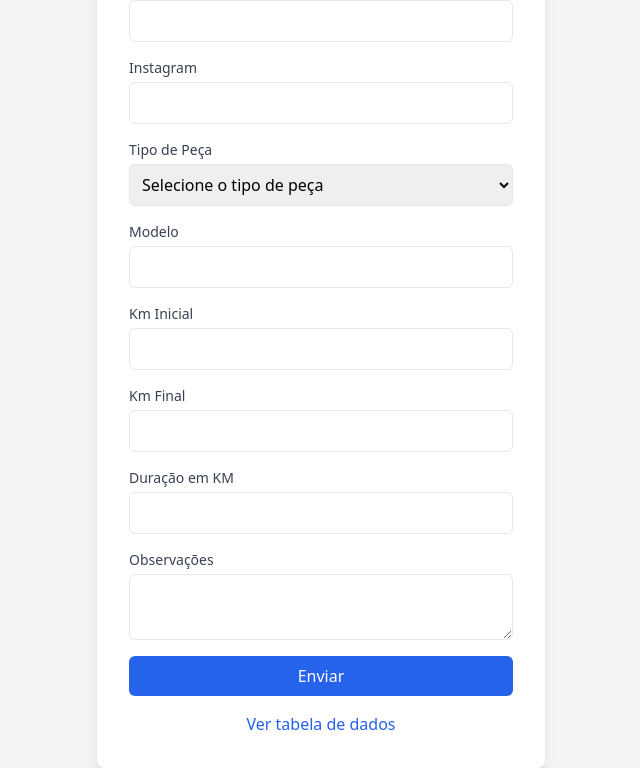
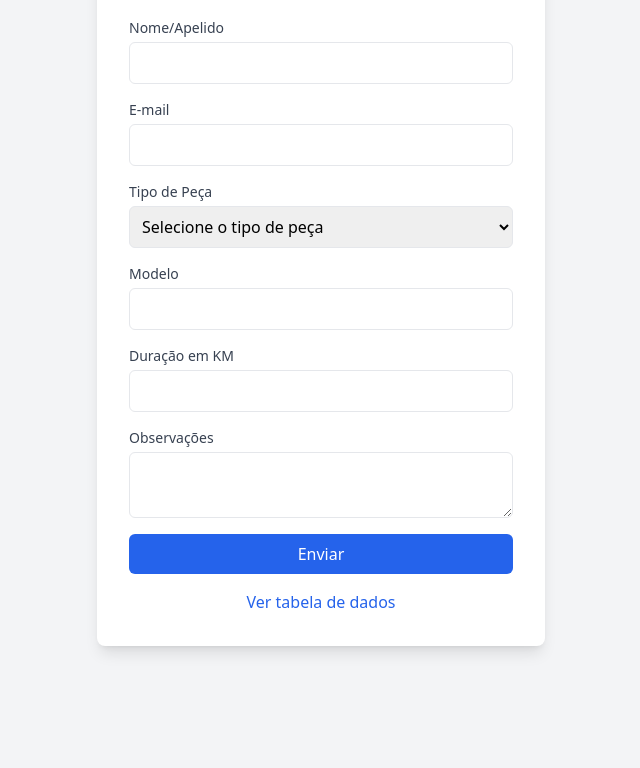
Before and after one commit to delgadoadv/registro-pecas, a plain HTML site: page index2.html in a window 1280 px wide. Shown: the part 112-880 px from the top of the page, without its empty margins (319-959 px from the left). After the commit the page ends 800 px from the top, so only its background shows below. Drawn offline with nearby package versions, Linux system fonts and the light colour scheme.

Commit message:
Update index2.html

```diff
--- a/index2.html
+++ b/index2.html
@@ -16,12 +16,12 @@
      <form id="pecasForm" action="https://script.google.com/macros/s/AKfycbxVTWxXfj0E99Jp6TM-WeMF9jxnYipLAkQ0mIDzrqRhtx7vWkbM_kIug530wxsKPbWk/exec" method="POST" class="space-y-4">
       <div id="mensagem" class="hidden p-4 rounded-md text-center"></div>
        <div>
-        <label for="nome" class="block text-sm font-medium text-gray-700">Motociclista/Apelido</label>
+         <label for="nome" class="block text-sm font-medium text-gray-700">Nome/Apelido</label>
          <input type="text" id="nome" name="nome" required class="mt-1 block w-full p-2 border rounded-md">
        </div>
        <div>
-        <label for="Instagram" class="block text-sm font-medium text-gray-700">Instagram</label>
-        <input type="text" id="instagram" name="instagram" required class="mt-1 block w-full p-2 border rounded-md">
+         <label for="email" class="block text-sm font-medium text-gray-700">E-mail</label>
+         <input type="email" id="email" name="email" required class="mt-1 block w-full p-2 border rounded-md">
        </div>
        <div>
          <label for="tipoPeca" class="block text-sm font-medium text-gray-700">Tipo de Peça</label>
@@ -34,15 +34,6 @@
        <div>
          <label for="modelo" class="block text-sm font-medium text-gray-700">Modelo</label>
          <input type="text" id="modelo" name="modelo" required class="mt-1 block w-full p-2 border rounded-md">
-      </div>
-
-       <div>
-        <label for="kmInicial" class="block text-sm font-medium text-gray-700">Km Inicial</label>
-        <input type="number" id="kmInicial" name="kmInicial" required class="mt-1 block w-full p-2 border rounded-md">
-      </div>
-       <div>
-        <label for="kmFinal" class="block text-sm font-medium text-gray-700">Km Final</label>
-        <input type="number" id="Km Final" name="Km Final" required class="mt-1 block w-full p-2 border rounded-md">
        </div>
        <div>
          <label for="duracao" class="block text-sm font-medium text-gray-700">Duração em KM</label>
```
Lines whose indentation alone changed are shown as unchanged.
